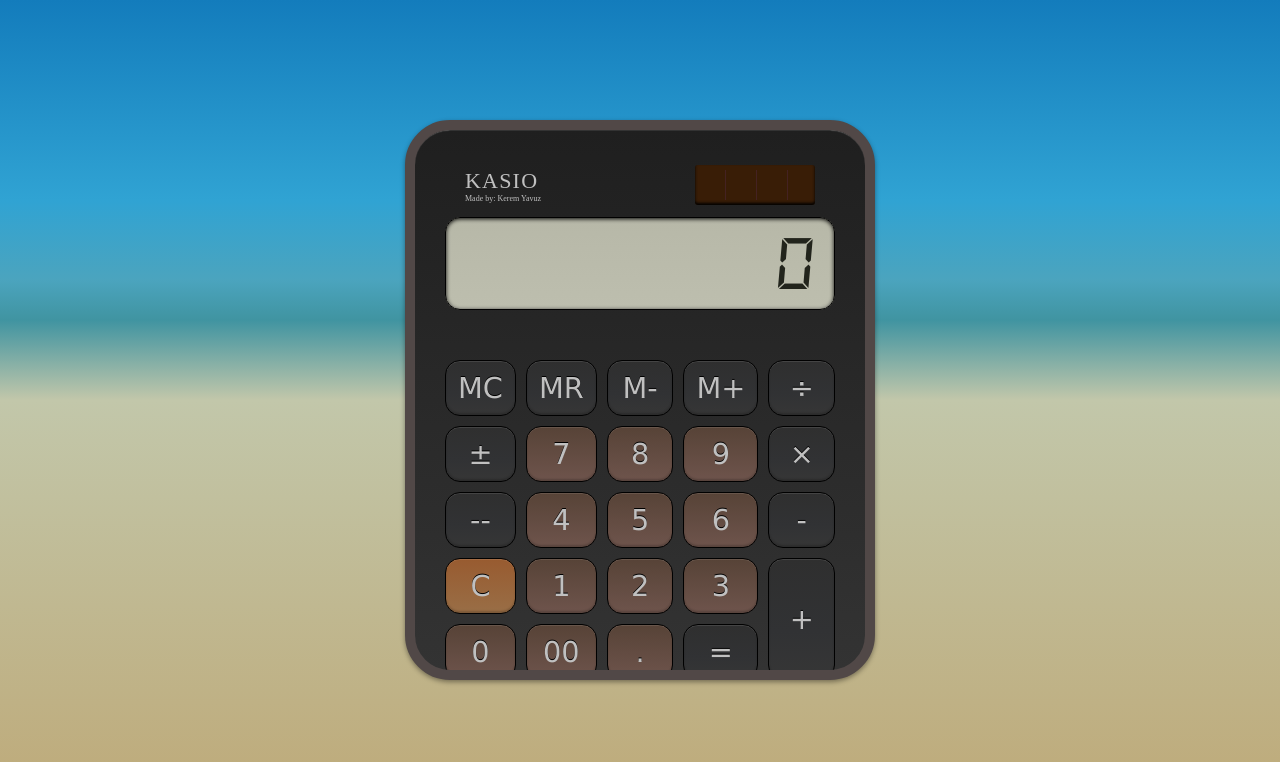
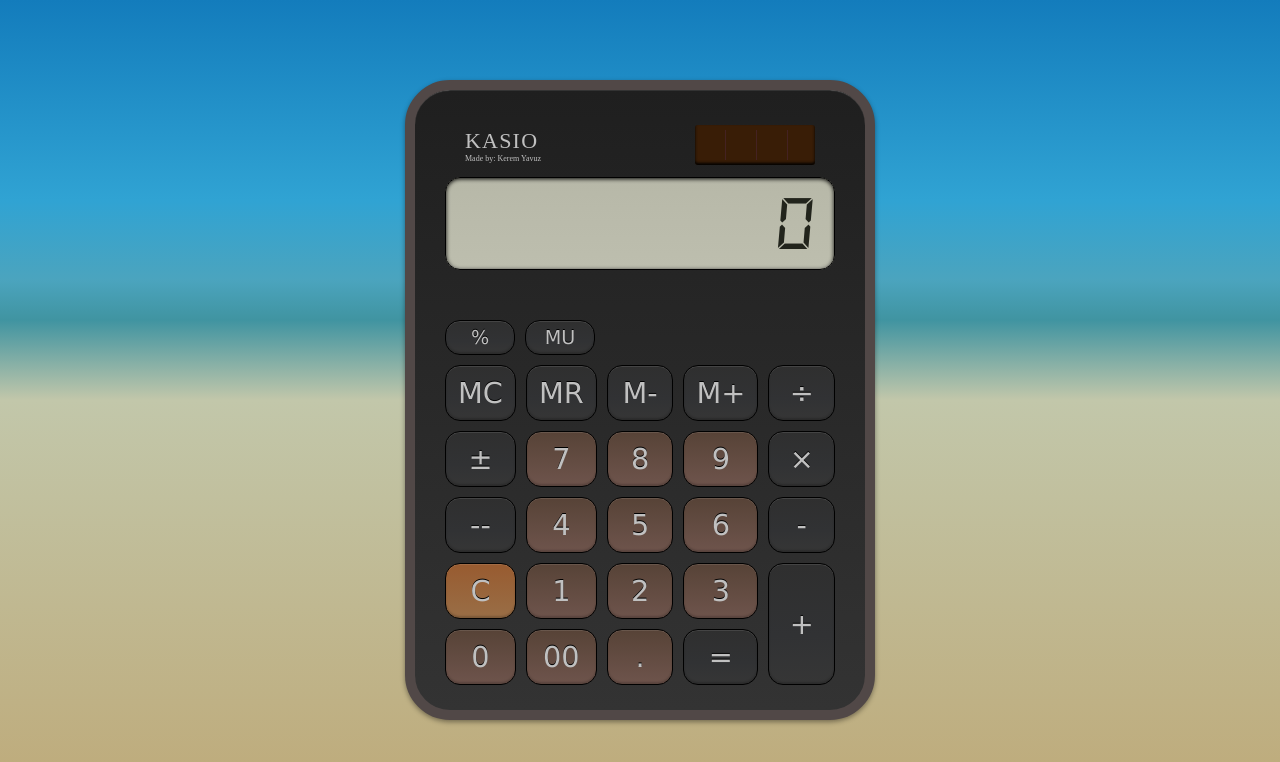
Before and after one commit to krmmyvz/calculator, a React (Create React App) app: page / in a window 1280 px wide. Shown: the top 762 px of the page. Built offline with nearby package versions, Linux system fonts and the light colour scheme; a web font is replaced by a local one.

Commit message:
Added more button functionalities

```diff
--- a/src/App.css
+++ b/src/App.css
@@ -8,8 +8,7 @@
 .cal {
   width: 90%;
   max-width: 450px;
-  height: 65%;
-  max-height: 600px;
+  height: 600px;
   padding: 10px 0;
   background: #232323;
   border: #514847 10px solid;
@@ -44,14 +43,15 @@
   letter-spacing: 0;
 }
 
-#solar {
+.solar {
   height: 40px;
   width: 120px;
   background: #391d06;
   box-shadow: inset 0 -2px 3px #000;
   border-radius: 3px;
 }
-#solar .panel {
+
+.solar .panel {
   float: left;
   margin-top: 5px;
   height: 30px;
@@ -78,15 +78,45 @@
   box-sizing: border-box;
   font-family: "DS Digital";
   font-stretch: expanded;
+  transition: color 0.3s ease-in;
 }
-
+.screen.active {
+  color: transparent;
+  transition: color 0.3s ease-in;
+}
 .buttons {
   display: grid;
   grid-template-columns: repeat(5, 1fr);
   grid-template-rows: repeat(5, 1fr);
   grid-gap: 10px;
-  margin: 50px 30px;
+  margin: 00px 30px 10px 30px;
 }
+.topbuttons {
+  display: grid;
+  grid-template-columns: repeat(5, 1fr);
+  grid-gap: 10px;
+  margin: 50px 30px 10px 30px;
+  justify-content: end;
+}
+.topbuttons button{
+
+  padding: 5px 12px;
+  color: #c0c0c0;
+  font-family: Verdana, Geneva, Tahoma, sans-serif;
+  font-size: 1.2em;
+  font-weight: 500;
+  background-color: #2f2f2f;
+  border: #000 1px solid;
+  border-radius: 15px;
+  text-align: center;
+  text-decoration: none;
+  text-shadow: #000 0px -1px 0px;
+  box-shadow: inset rgba(255, 255, 255, 0.1) 0px 1px 0px,
+    inset rgba(0, 0, 0, 0.2) 0px -2px 2px;
+  box-sizing: border-box;
+  cursor: pointer;
+}
+
 
 .buttons button{
   padding: 10px 12px;
@@ -169,6 +199,7 @@
     display: flex;
     align-items: center;
     justify-content: center;
+    height: 65%;
   }
 
   .container {
--- a/src/App.js
+++ b/src/App.js
@@ -5,6 +5,17 @@ import "./assets/Eurostile.ttf";
 
 function App() {
   const [currentValue, setCurrentValue] = useState("0");
+  const [memoryValue, setMemoryValue] = useState("");
+  const [isHovered, setIsHovered] = useState(false);
+
+  const handleMouseEnter = () => {
+    setIsHovered(true);
+  }
+
+  const handleMouseLeave = () => {
+    setIsHovered(false);
+  }
+
 
   const setWidthHeight = () => {
     const doc = document.documentElement;
@@ -40,6 +51,14 @@ function App() {
       setCurrentValue(currentValue + "-");
     } else if (value === ".") {
       setCurrentValue(currentValue + ".");
+    } else if (value === "MR") {
+      setCurrentValue(memoryValue);
+    } else if (value === "MC") {
+      setMemoryValue("");
+    } else if (value === "M+") {
+      setMemoryValue(math.evaluate(memoryValue + "+" + currentValue));
+    } else if (value === "M-") {
+      setMemoryValue(math.evaluate(memoryValue + "-" + currentValue));
     } else {
       setCurrentValue(
         currentValue === "0" || currentValue === "Hatalı İfade"
@@ -62,6 +81,8 @@ function App() {
     }
   }
 
+
+
   return (
     <div className="App">
       <div className="cal">
@@ -71,26 +92,36 @@ function App() {
               <div className="title">Kasio</div>
               <div className="sub">Made by: Kerem Yavuz</div>
             </div>
-            <div id="solar">
+            <div className="solar"
+        onMouseEnter={handleMouseEnter}
+        onMouseLeave={handleMouseLeave} >
               <div className="panel grid"></div>
               <div className="panel grid"></div>
               <div className="panel"></div>
             </div>
           </div>
 
-          <div className="screen">{currentValue || "0"}</div>
+          <div className={`screen ${isHovered ? 'active' : ''}`}>{currentValue || "0"}</div>
           <input type="hidden" className="outcome" value="2+2" />
+          <div className="topbuttons">
+          <button className="val" onClick={handleInput} value="MC">
+              %
+            </button>
+            <button className="val" onClick={handleInput} value="MR">
+              MU
+            </button>
+          </div>
           <div className="buttons">
-          <button className="val">
+          <button className="val" onClick={handleInput} value="MC">
               MC
             </button>
-            <button className="val">
+            <button className="val" onClick={handleInput} value="MR">
               MR
             </button>
-            <button className="val">
+            <button className="val" onClick={handleInput} value="M-">
               M-
             </button>
-            <button className="val">
+            <button className="val" onClick={handleInput} value="M+">
               M+
             </button>
             <button className="val" onClick={handleInput} value="/">
```
